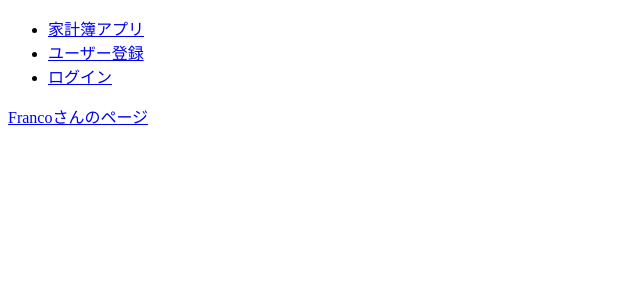
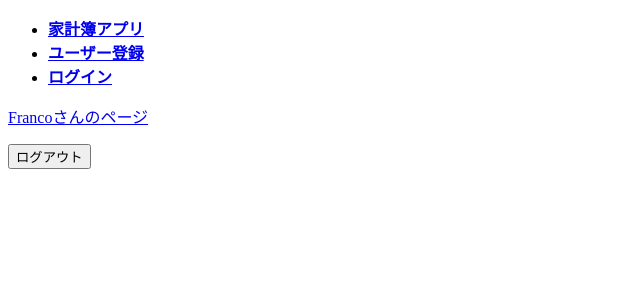
Before and after one commit to 4Franco-star/HouseHoldAccountsApp, a Django app: page / in a window 1280 px wide. Shown: the top 300 px of the page, without its empty margins (0-640 px from the left). Run offline with Django 5.2, Linux system fonts and the light colour scheme; a user stored in the database is signed in.

Commit message:
軽微変更

```diff
--- a/templates/base.html
+++ b/templates/base.html
@@ -11,9 +11,9 @@
     <header class="mb-3">
       <nav>
         <ul>
-          <li><a href="{% url 'welcome:welcome' %}">家計簿アプリ</a></li>
-          <li><a href="{% url 'accounts:signup' %}">ユーザー登録</a></li>
-          <li><a href="{% url 'accounts:login' %}">ログイン</a></li>
+          <li><b><a href="{% url 'welcome:welcome' %}">家計簿アプリ</a></b></li>
+          <li><b><a href="{% url 'accounts:signup' %}">ユーザー登録</a></b></li>
+          <li><b><a href="{% url 'accounts:login' %}">ログイン</a></b></li>
         </ul>
       </nav>
     </header>
--- a/templates/welcome/welcome.html
+++ b/templates/welcome/welcome.html
@@ -3,5 +3,9 @@
 {% block content %}
 {% if user.is_authenticated %}
 <p><a href="{% url 'post:all' %}">{{ user.username }}さんのページ</a></p>
+<form method="post" action="{% url 'accounts:logout' %}">
+  {% csrf_token %}
+  <button type="submit">ログアウト</button>
+</form>
 {% endif %}
 {% endblock %}
```
